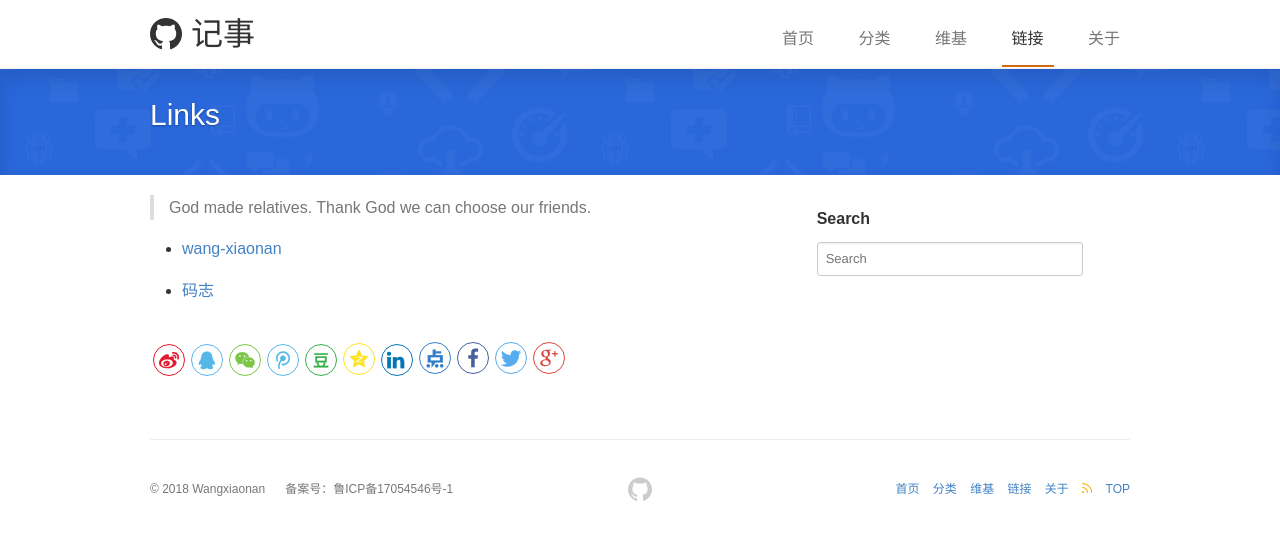
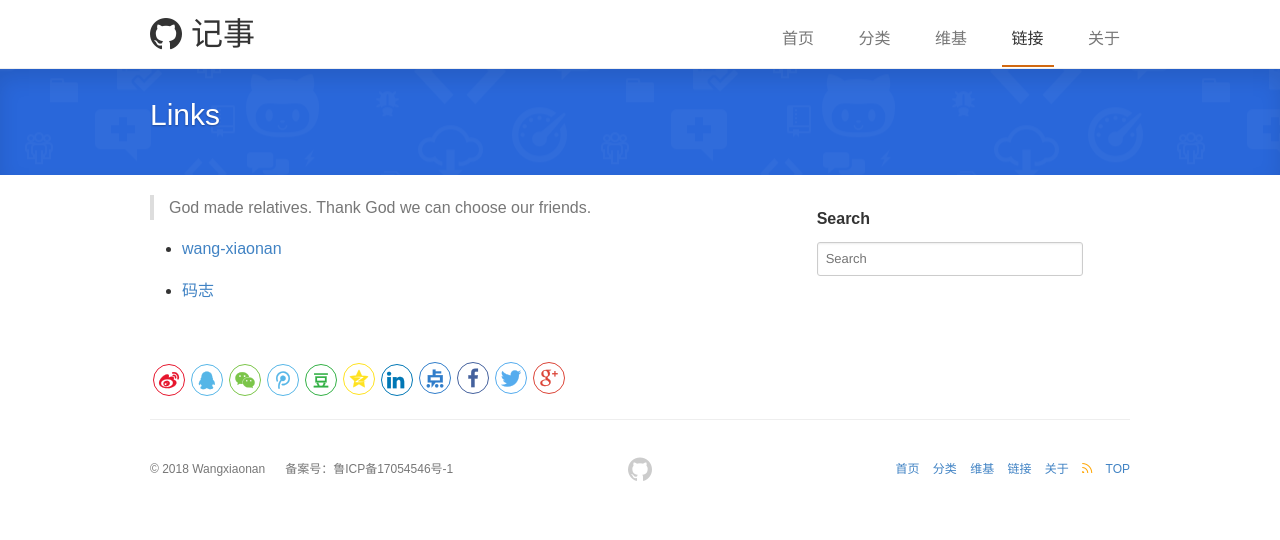
Before and after one commit to wang-xiaonan/wang-xiaonan.github.io, a Jekyll site: the page built from pages/links.md, in a window 1280 px wide. Shown: the top 540 px of the page. Built offline with Jekyll 4.4.1, drawn with Linux system fonts in a browser that asks for light colours.

Commit message:
update share-component margin

```diff
--- a/assets/css/globals/common.css
+++ b/assets/css/globals/common.css
@@ -183,7 +183,7 @@
 
 .site-footer {
     position: relative;
-    margin-top: 40px;
+    margin-top: 20px;
     padding-top: 40px;
     padding-bottom: 40px;
     font-size: 12px;
@@ -235,7 +235,7 @@
 }
 
 .share {
-    margin: 20px 0
+    margin: 40px 0 0 0;
 }
 
 .markdown-body {
```
